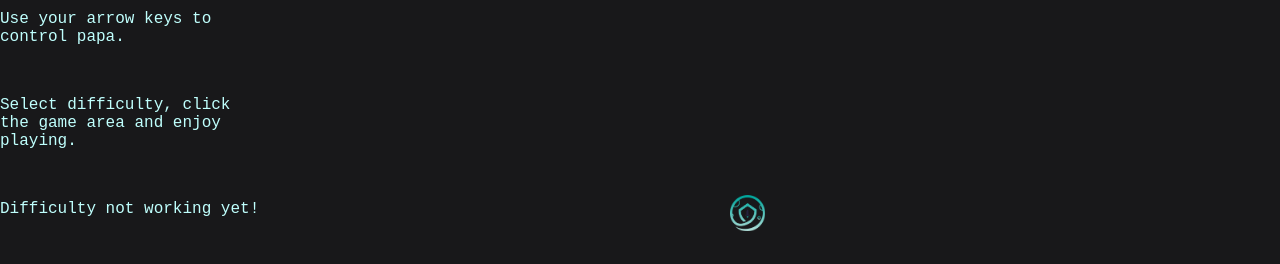
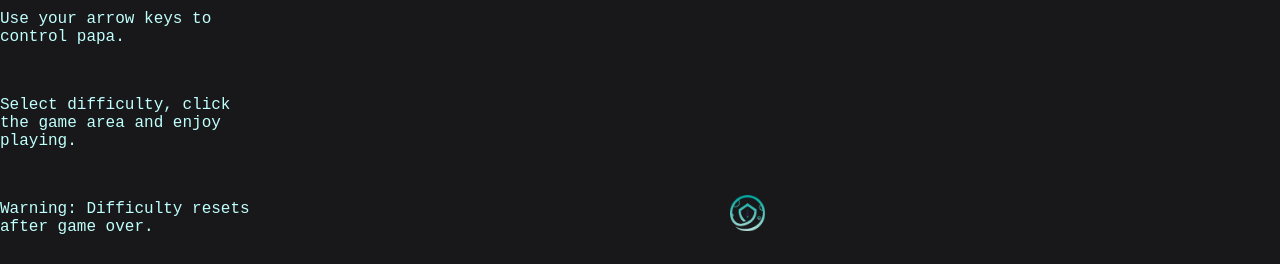
Before and after one commit to MrsMonkey95/papa_game, a plain HTML site: page index.html in a window 1280 px wide. Shown: the part 139-403 px from the top of the page. Drawn offline with Linux system fonts and the light colour scheme.

Commit message:
text change

```diff
--- a/index.html
+++ b/index.html
@@ -30,7 +30,7 @@
                     <h3>Rules</h3>
                     <p>Use your arrow keys to control papa.</p><br>
                     <p>Select difficulty, click the game area and enjoy playing.</p><br>
-                    <p>Difficulty not working yet!</p>
+                    <p>Warning: Difficulty resets after game over.</p>
                 </div>
                 <div id="opt2" class="opt2">
                     <h3>Settings</h3>
```
